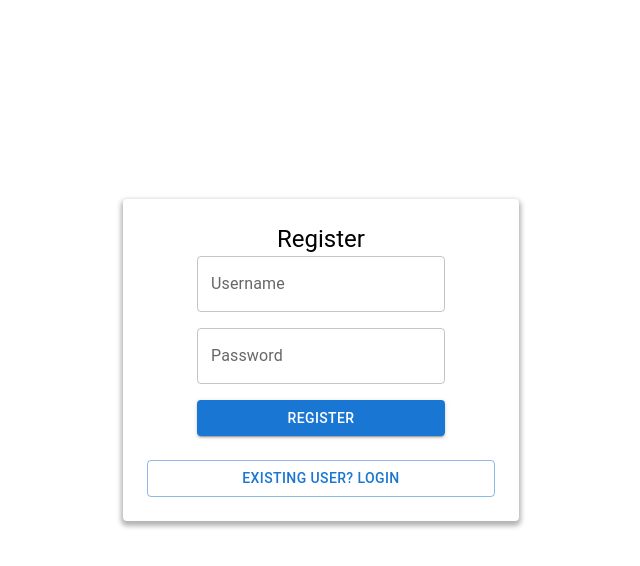
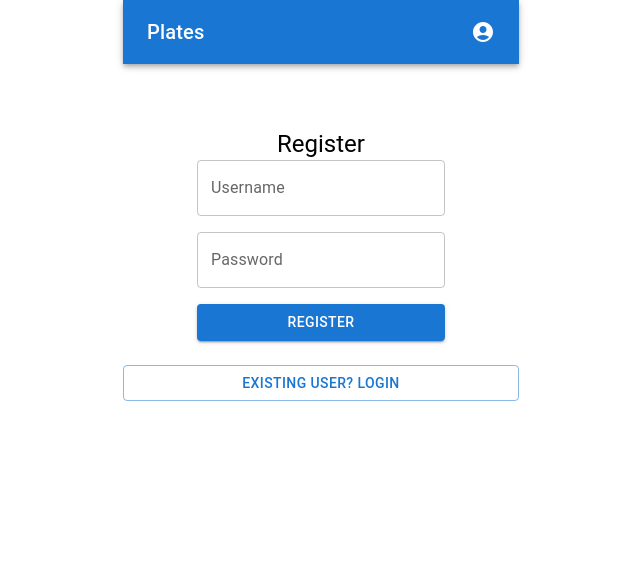
Before and after one commit to Edgar-Roman/plates, a React (Create React App) app in the folder client/: page / in a window 1280 px wide. Shown: the top 566 px of the page, without its empty margins (319-959 px from the left). Built offline with nearby package versions, Linux system fonts and the light colour scheme.

Commit message:
added base options after schedule specification

```diff
--- a/client/package.json
+++ b/client/package.json
@@ -6,6 +6,7 @@
     "@date-io/date-fns": "^3.0.0",
     "@emotion/react": "^11.11.3",
     "@emotion/styled": "^11.11.0",
+    "@mui/icons-material": "^5.15.10",
     "@mui/material": "^5.15.10",
     "@mui/x-date-pickers": "^6.19.4",
     "@testing-library/jest-dom": "^5.17.0",
--- a/client/src/App.js
+++ b/client/src/App.js
@@ -1,37 +1,30 @@
 import React, { useState } from 'react';
-import './App.css';
+import Header from './components/Header';
 import RegistrationForm from './components/RegistrationForm';
 import LoginForm from './components/LoginForm';
 import PreferencesForm from './components/PreferencesForm';
 import SchedulerForm from './components/SchedulerForm';
-import { Button, Box, Typography, Container } from '@mui/material';
+import OptionsForm from './components/OptionsForm';
+import { Button, Container, Box, Typography } from '@mui/material';
 
 function App() {
   const [isNewUser, setIsNewUser] = useState(true);
-  const [view, setView] = useState('auth'); // Include 'scheduler' in the possible views
+  const [view, setView] = useState('auth');
+  const [selectedTime, setSelectedTime] = useState(null);
 
-  const handleAuthSuccess = () => {
-    setView('preferences');
-  };
+  const handleAuthSuccess = () => setView('preferences');
 
-  const handlePreferencesSubmit = () => {
-    setView('scheduler'); // Update the view to 'scheduler' after preferences are submitted
+  const handlePreferencesSubmit = () => setView('scheduler');
+
+  const handleSchedulerSubmit = (time) => {
+    setSelectedTime(time);
+    setView('options');
   };
 
   return (
-    <Container component="main" maxWidth="xs" sx={{ height: '100vh', display: 'flex', flexDirection: 'column', justifyContent: 'center' }}>
-      <Box
-        sx={{
-          marginTop: '-10vh',
-          display: 'flex',
-          flexDirection: 'column',
-          alignItems: 'center',
-          backgroundColor: 'white',
-          padding: 3,
-          borderRadius: 1,
-          boxShadow: '0 3px 5px 2px rgba(0, 0, 0, .3)',
-        }}
-      >
+    <Container component="main" maxWidth="xs">
+      <Header />
+      <Box sx={{ marginTop: 8, display: 'flex', flexDirection: 'column', alignItems: 'center' }}>
         {view === 'auth' && (
           <>
             <Typography component="h1" variant="h5">
@@ -49,7 +42,8 @@ function App() {
           </>
         )}
         {view === 'preferences' && <PreferencesForm onSubmit={handlePreferencesSubmit} />}
-        {view === 'scheduler' && <SchedulerForm />}
+        {view === 'scheduler' && <SchedulerForm onSubmit={handleSchedulerSubmit} />}
+        {view === 'options' && <OptionsForm selectedTime={selectedTime} />}
       </Box>
     </Container>
   );
--- /dev/null
+++ b/client/src/components/Header.js
@@ -0,0 +1,27 @@
+import React from 'react';
+import { AppBar, Toolbar, Typography, IconButton, Box } from '@mui/material';
+import AccountCircleIcon from '@mui/icons-material/AccountCircle';
+
+function Header() {
+  return (
+    <Box sx={{ flexGrow: 1 }}>
+      <AppBar position="static">
+        <Toolbar>
+          <Typography variant="h6" component="div" sx={{ flexGrow: 1 }}>
+            Plates
+          </Typography>
+          <IconButton
+            size="large"
+            edge="end"
+            color="inherit"
+            aria-label="profile"
+          >
+            <AccountCircleIcon />
+          </IconButton>
+        </Toolbar>
+      </AppBar>
+    </Box>
+  );
+}
+
+export default Header;
--- /dev/null
+++ b/client/src/components/OptionsForm.js
@@ -0,0 +1,36 @@
+import React from 'react';
+import { Card, CardContent, Typography, CardActions, Button, Box } from '@mui/material';
+
+function OptionsForm({ selectedTime }) {
+  // Example static restaurant options
+  const restaurantOptions = [
+    { name: 'Italian Bistro', address: '123 Pasta Lane' },
+    { name: 'Sushi Place', address: '456 Sashimi Blvd' },
+    { name: 'Taco Stand', address: '789 Taco Terrace' },
+  ];
+
+  return (
+    <Box sx={{ display: 'flex', flexDirection: 'column', gap: 2, alignItems: 'center' }}>
+      {restaurantOptions.map((option, index) => (
+        <Card key={index} sx={{ minWidth: 275, maxWidth: 400, mb: 2 }}>
+          <CardContent>
+            <Typography variant="h5" component="div">
+              {option.name}
+            </Typography>
+            <Typography sx={{ mb: 1.5 }} color="text.secondary">
+              {option.address}
+            </Typography>
+            <Typography variant="body2">
+              Selected Time: {selectedTime.format('dddd, MMMM D, YYYY h:mm A')}
+            </Typography>
+          </CardContent>
+          <CardActions>
+            <Button size="small">Choose This Option</Button>
+          </CardActions>
+        </Card>
+      ))}
+    </Box>
+  );
+}
+
+export default OptionsForm;
--- a/client/src/components/SchedulerForm.js
+++ b/client/src/components/SchedulerForm.js
@@ -1,18 +1,18 @@
 import React, { useState } from 'react';
-import dayjs from 'dayjs'; // Import dayjs
+import dayjs from 'dayjs';
 import { LocalizationProvider, DateTimePicker } from '@mui/x-date-pickers';
 import { AdapterDayjs } from '@mui/x-date-pickers/AdapterDayjs';
 import { Box, Button, TextField } from '@mui/material';
 
-function SchedulerForm() {
-  const [selectedDate, setSelectedDate] = useState(dayjs()); // Initialize state with a Dayjs object
+function SchedulerForm({ onSubmit }) {
+  const [selectedDate, setSelectedDate] = useState(dayjs());
 
   const handleDateChange = (newValue) => {
     setSelectedDate(newValue);
   };
 
   const handleSubmit = () => {
-    console.log('Selected Date and Time:', selectedDate.toString()); // Log the selected Dayjs date/time
+    onSubmit(selectedDate); // Pass the selected date/time to the parent component on submit
   };
 
   return (
```
Also changed, not shown: 1 other file (tests, documents, lock files or other folders).
